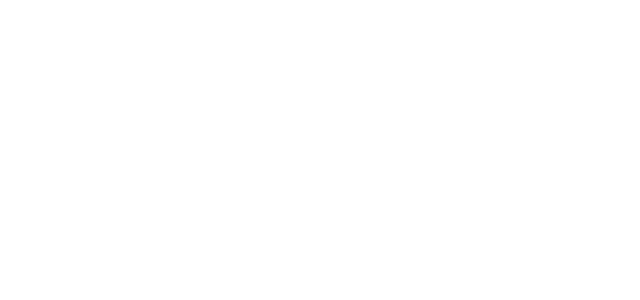
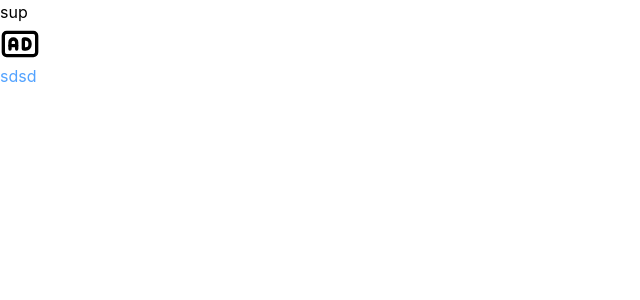
Before and after one commit to tebsss17/MM-Homes, a React (Vite) app: page / in a window 1280 px wide. Shown: the top 300 px of the page, without its empty margins (0-640 px from the left). Built offline with nearby package versions, Linux system fonts and the light colour scheme.

Commit message:
library set up

```diff
--- a/package.json
+++ b/package.json
@@ -10,9 +10,11 @@
     "preview": "vite preview"
   },
   "dependencies": {
+    "@tailwindcss/vite": "^4.3.3",
     "lucide-react": "^1.42.0",
     "react": "^19.2.8",
-    "react-dom": "^19.2.8"
+    "react-dom": "^19.2.8",
+    "tailwindcss": "^4.3.3"
   },
   "devDependencies": {
     "@babel/core": "^7.29.7",
--- a/src/App.tsx
+++ b/src/App.tsx
@@ -1,9 +1,12 @@
 import './App.css'
+import { AdIcon } from 'lucide-react'
 
 function App() {
   return (
     <>
-
+      <div>sup</div>
+      <AdIcon className='size-10' />
+      <p className='text-blue-400'>sdsd</p>
     </>
   )
 }
--- a/src/index.css
+++ b/src/index.css
@@ -0,0 +1 @@
+@import "tailwindcss";
--- a/vite.config.ts
+++ b/vite.config.ts
@@ -1,11 +1,13 @@
 import react, { reactCompilerPreset } from '@vitejs/plugin-react'
 import babel from '@rolldown/plugin-babel'
 import { defineConfig } from 'vite'
+import tailwindcss from '@tailwindcss/vite'
 
 // https://vite.dev/config/
 export default defineConfig({
   plugins: [
     react(),
-    babel({ presets: [reactCompilerPreset()] })
+    babel({ presets: [reactCompilerPreset()] }),
+    tailwindcss(),
   ],
 })
```
Also changed, not shown: src/components/Layout.tsx (added), 1 other file (tests, documents, lock files or other folders).
